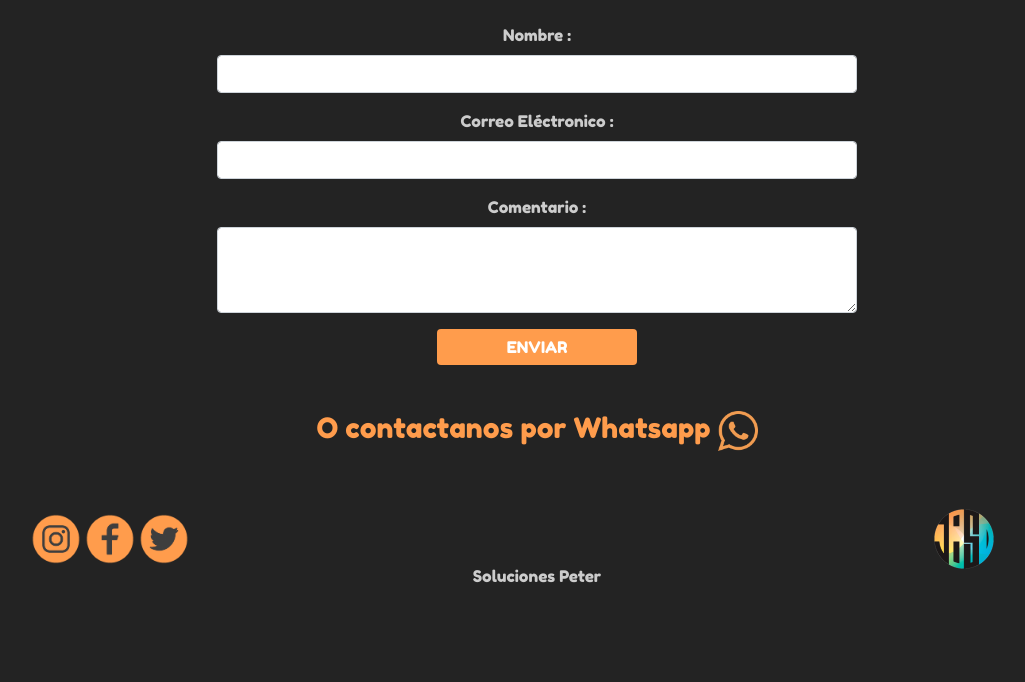
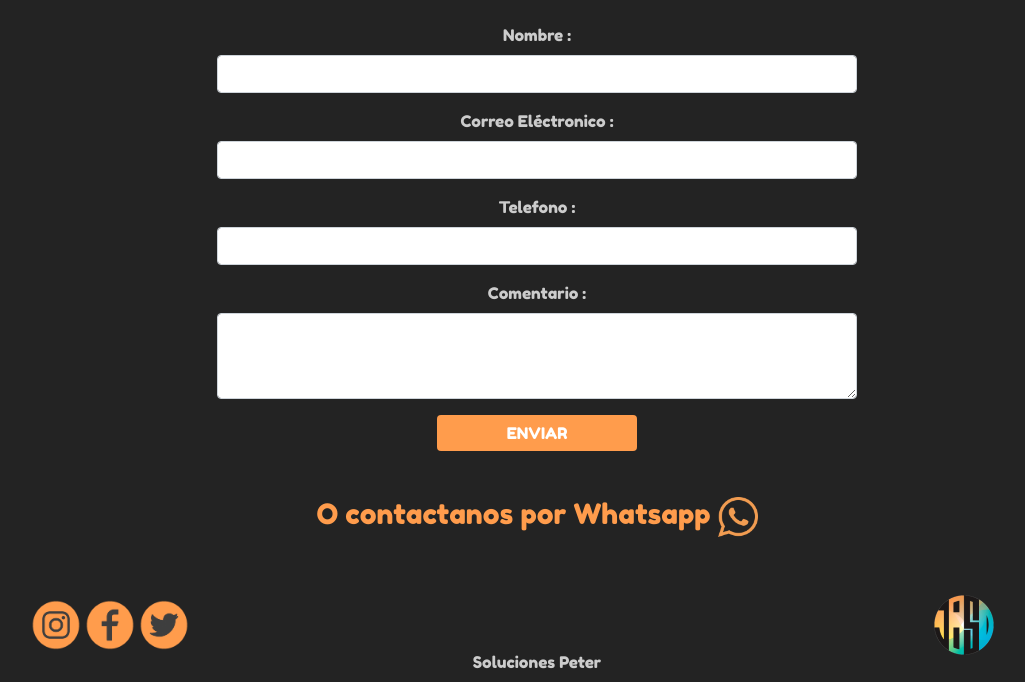
Before and after one commit to Peterdiaz15/JASD, a PHP site: page / in a window 1280 px wide. Shown: the part 2147-2829 px from the top of the page, without its empty margins (103-1128 px from the left). Before the commit the page ends 2730 px from the top, so only its background shows below. Run offline with PHP 8.4, Linux system fonts and the light colour scheme.

Commit message:
Se agrego enviar correo

```diff
--- a/index.php
+++ b/index.php
@@ -1,5 +1,5 @@
 <!DOCTYPE html>
-<html>
+<html lang="es">
 <head>
 	<title>JASD</title>
 <link rel="stylesheet" type="text/css" href="css/bootstrap.min.css">
@@ -88,18 +88,22 @@
  		<h2 class="titulo margin-auto espacio">Contacto</h2>
  	</div>
  	<div class="col-12 display-flex" id="formulario">
- 		<form class="margin-auto">
+ 		<form class="margin-auto" method="post" action="php/correo.php">
  			<div class="form-group">
  				<label for="exampleInputEmail1">Nombre :</label>
- 				<input type="email" class="form-control" id="exampleInputEmail1" aria-describedby="emailHelp">
+ 				<input type="email" class="form-control" id="exampleInputEmail1" aria-describedby="emailHelp" name="nombre">
  			</div>
  			<div class="form-group">
  				<label for="exampleInputPassword1">Correo Eléctronico :</label>
- 				<input type="password" class="form-control" id="exampleInputPassword1">
+ 				<input type="password" class="form-control" id="exampleInputPassword1" name="correo">
+ 			</div>
+ 			<div class="form-group">
+ 				<label for="exampleInputPassword1">Telefono :</label>
+ 				<input type="password" class="form-control" id="exampleInputPassword1" name="telefono">
  			</div>
  			<div class="form-group">
  				<label for="exampleInputPassword1">Comentario :</label>
- 				 <textarea class="form-control" id="exampleFormControlTextarea1" rows="3"></textarea>
+ 				 <textarea class="form-control" id="exampleFormControlTextarea1" rows="3" name="comentario"></textarea>
  			</div>
  			<div class="form-group display-flex">
  				<button type="submit" class="btn btn-primary margin-auto">ENVIAR</button>
```
Also changed, not shown: php/correo.php (added, +58 -0 lines).
